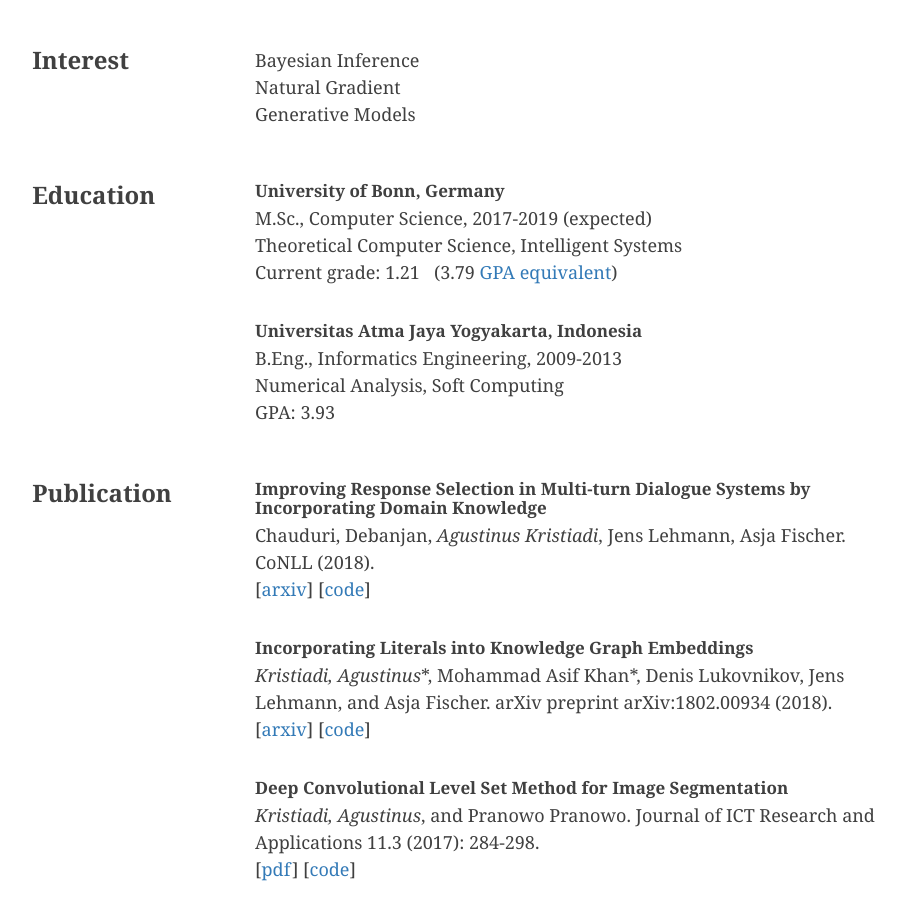
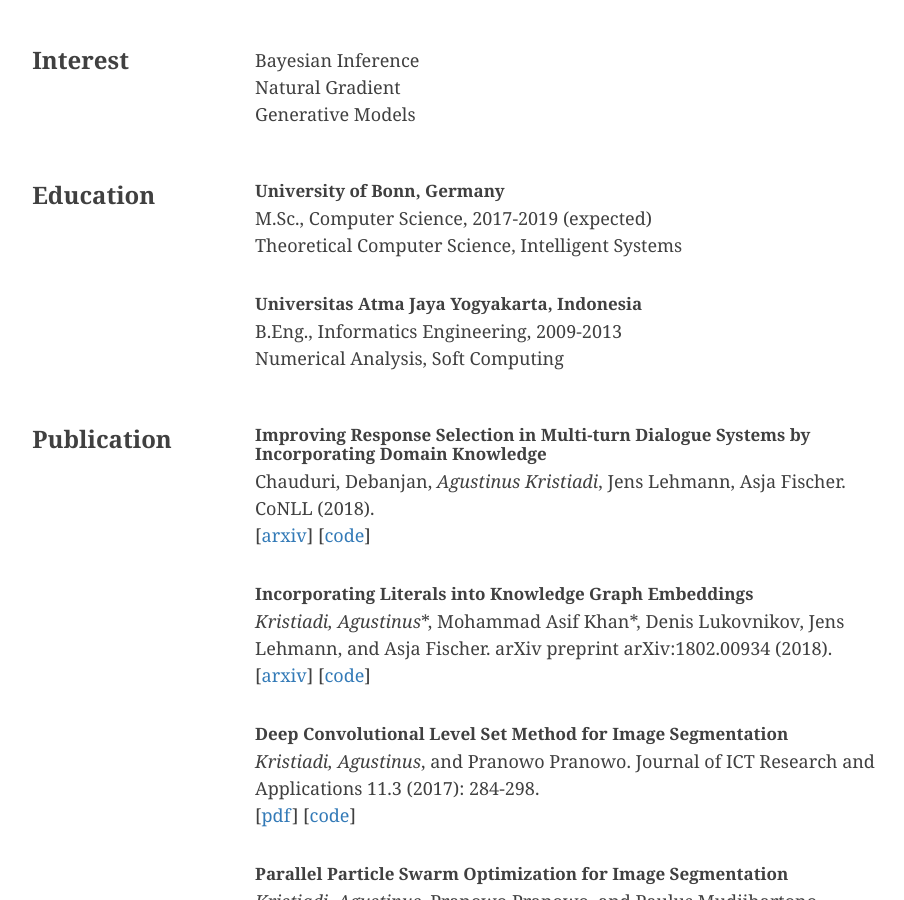
Before and after one commit to hsyodysseyjr/wiseodd0, a Jekyll site: the page built from about.html, in a window 1280 px wide and 900 px high, scrolled down 311 px. Shown: the whole window, without its empty margins (177-1081 px from the left). Built offline with Jekyll 4.4.1, drawn with Linux system fonts in a browser that asks for light colours; nearby versions of some CDN libraries.

Commit message:
Update profile

```diff
--- a/about.html
+++ b/about.html
@@ -41,14 +41,14 @@ header-img: "img/about-bg.jpg"
             <h4>University of Bonn, Germany</h4>
             <div>M.Sc., Computer Science, 2017-2019 (expected)</div>
             <div>Theoretical Computer Science, Intelligent Systems</div>
-            <div>Current grade: 1.21 &nbsp (3.79 <a href="https://www.tum.de/en/studies/application-and-acceptance/grade-conversion-formula-for-grades-earned-outside-germany/">GPA equivalent</a>)</div>
+            <!-- <div>Current grade: 1.21 &nbsp (3.79 <a href="https://www.tum.de/en/studies/application-and-acceptance/grade-conversion-formula-for-grades-earned-outside-germany/">GPA equivalent</a>)</div> -->
 
             <div class="row" style="padding-bottom: 2em"></div>
 
             <h4>Universitas Atma Jaya Yogyakarta, Indonesia</h4>
             <div>B.Eng., Informatics Engineering, 2009-2013</div>
             <div>Numerical Analysis, Soft Computing</div>
-            <div>GPA: 3.93</div>
+            <!-- <div>GPA: 3.93</div> -->
         </div>
     </div>
 
```
